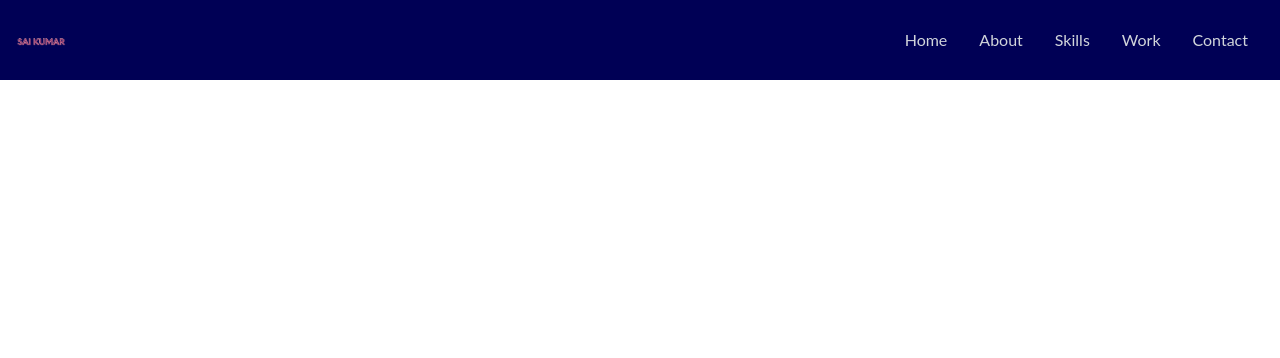
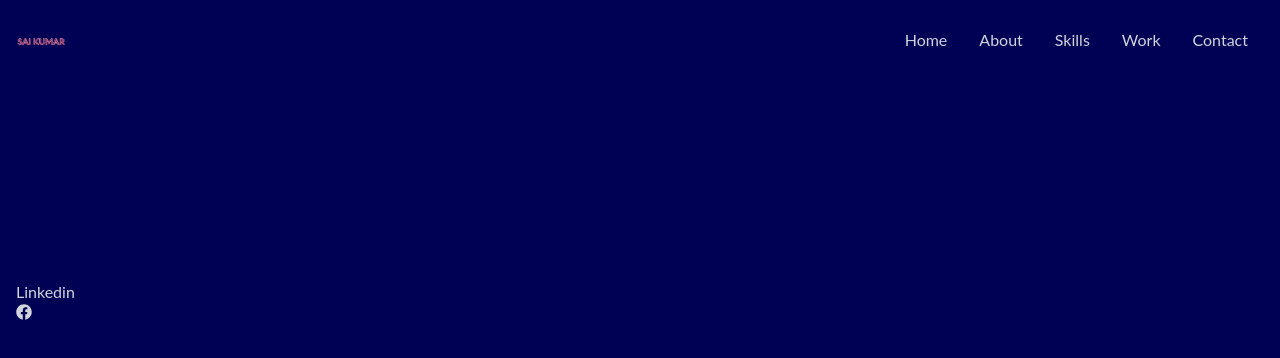
Before and after one commit to James-Lisenby/codys-react-portfolio, a React (Create React App) app: page / in a window 1280 px wide. Shown: the top 358 px of the page. Built offline with nearby package versions, Linux system fonts and the light colour scheme.

Commit message:
Creating home component and added some social icons to the navbar componet

```diff
--- a/src/App.js
+++ b/src/App.js
@@ -1,10 +1,12 @@
-import Navbar from "./components/navbar";
+import Home from "./components/Home";
+import Navbar from "./components/Navbar";
 
 
 function App() {
   return (
     <div>
       <Navbar />
+      <Home />
     </div>
   );
 }
--- /dev/null
+++ b/src/components/Home.jsx
@@ -0,0 +1,12 @@
+import React from 'react'
+import {HiArrowNarrowRight} from 'react-icons/hi'
+
+const Home = () => {
+  return (
+    <div className='w-full h-screen bg-[#005]'>
+
+    </div>
+  )
+}
+
+export default Home
--- a/src/components/navbar.jsx
+++ b/src/components/navbar.jsx
@@ -1,5 +1,7 @@
 import React, { useState } from 'react'
-import {FaBars, FaTimes} from 'react-icons/fa'
+import {FaBars, FaTimes, FaGithub, FaLinkedin, FaFacebook} from 'react-icons/fa'
+import {HiOutlineMail} from 'react-icons/hi'
+import {BsFillPersonLinesFill} from 'react-icons/bs'
 import Logo from '../assets/logo.png'
 
 const Navbar = () => {
@@ -45,7 +47,15 @@ const handlClick = () => setNav(!nav)
 
 
         {/* Social Icons */}
-        <div className='hidden'></div>
+        <div className='flex fixed flex-col top-[35%] left-0'>
+    <ul>
+        <li>
+            <a href="/">
+            Linkedin <FaFacebook />
+            </a>
+        </li>
+    </ul>
+        </div>
 
 
     </div>
```
